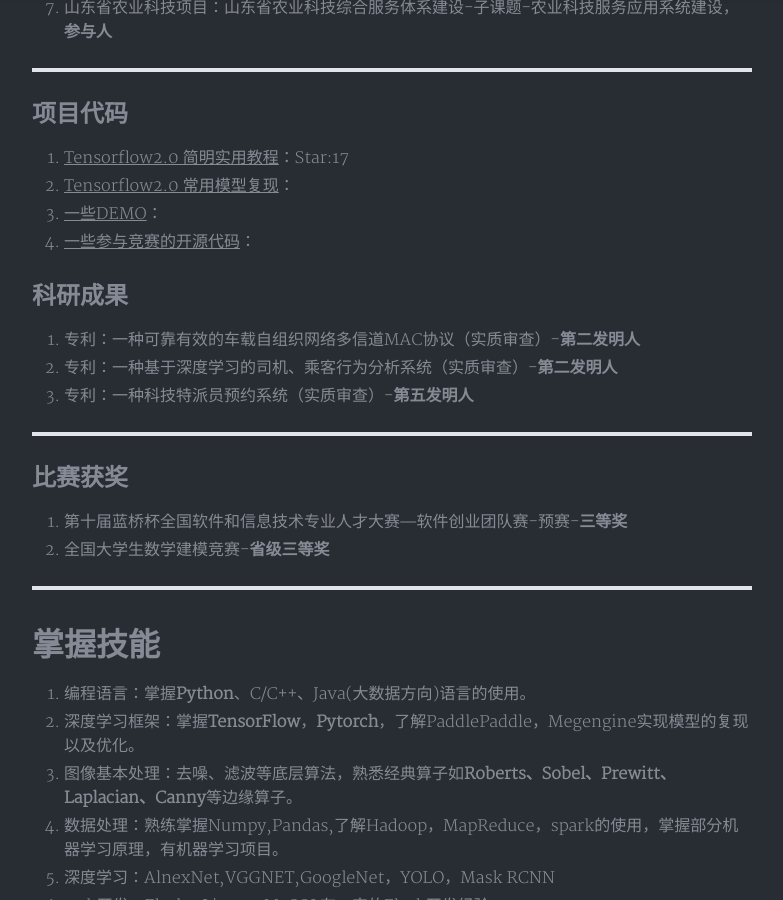
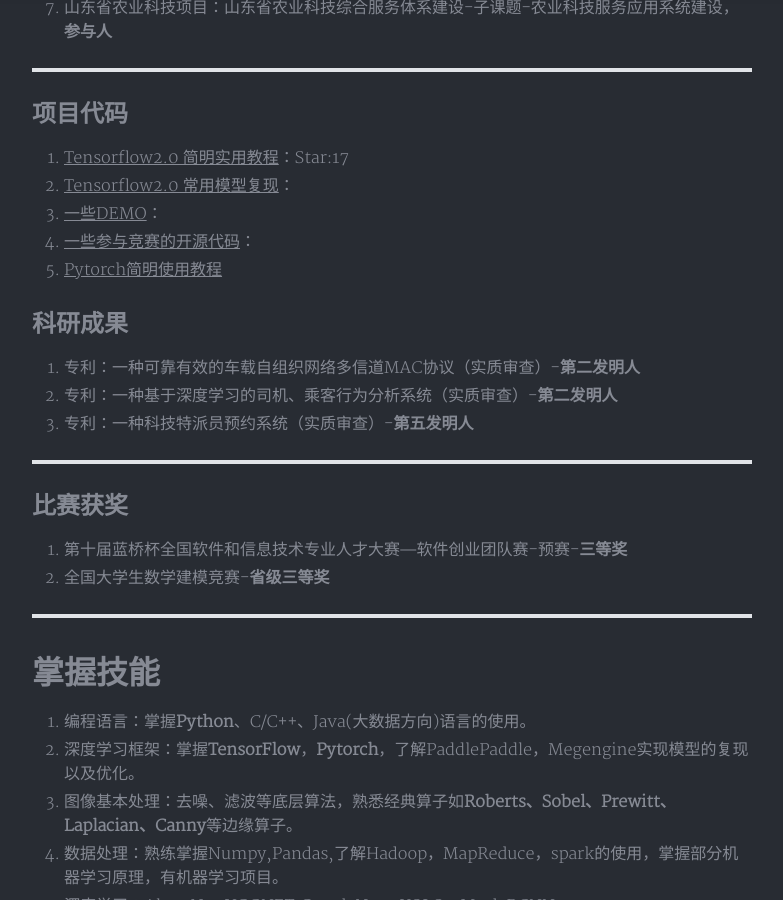
Before and after one commit to Qzgfather/Qzgfather.github.io, a Jekyll site: the page built from _posts/2020-01-09-hello.md, in a window 1280 px wide and 900 px high, scrolled down 1160 px. Shown: the whole window, without its empty margins (248-1031 px from the left). Built offline with Jekyll 4.4.1, drawn with Linux system fonts in a browser that asks for light colours; nearby versions of some CDN libraries; a style sheet for code colours, icons or effects is not loaded.

Commit message:
Update 2020-01-09-hello.md

```diff
--- a/_posts/2020-01-09-hello.md
+++ b/_posts/2020-01-09-hello.md
@@ -43,6 +43,7 @@
 2. [Tensorflow2.0 常用模型复现](https://github.com/Qzgfather/TensorFlow2_CNN_Models)：
 3. [一些DEMO](https://github.com/Qzgfather/Deep-Learning-Project)：
 4. [一些参与竞赛的开源代码](https://github.com/Qzgfather/match)：
+5. [Pytorch简明使用教程](https://github.com/Qzgfather/Pytorch_Tutorials)
 
 
 ## 科研成果
```
